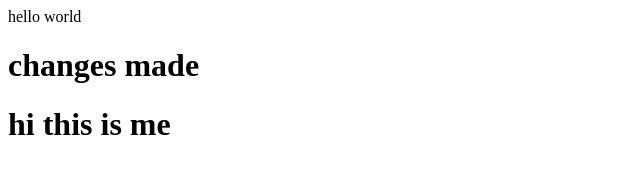
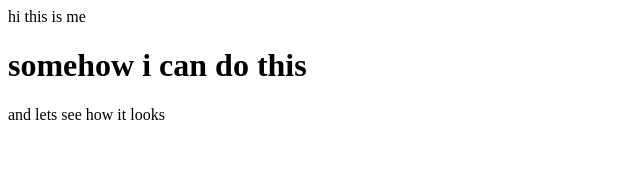
Before and after one commit to SwathiSathiya/AICL_intern, a plain HTML site: page index.html in a window 1280 px wide. Shown: the whole page, without its empty margins (0-640 px from the left). Drawn offline with Linux system fonts and the light colour scheme.

Commit message:
Change-B6

```diff
--- a/index.html
+++ b/index.html
@@ -1,12 +1,13 @@
-<!doctype html>
+<doctype html>
     <html>
         <head>
-        hello world
+            hi this is me
         </head>
         <h1>
-        changes made
+            somehow i can do this
         </h1>
-    <h1>
-        hi this is me
-    </h1>
+        <body>
+            and lets see how it looks
+        </body>
     </html>
+</doctype>
```
Lines whose indentation alone changed are shown as unchanged.
